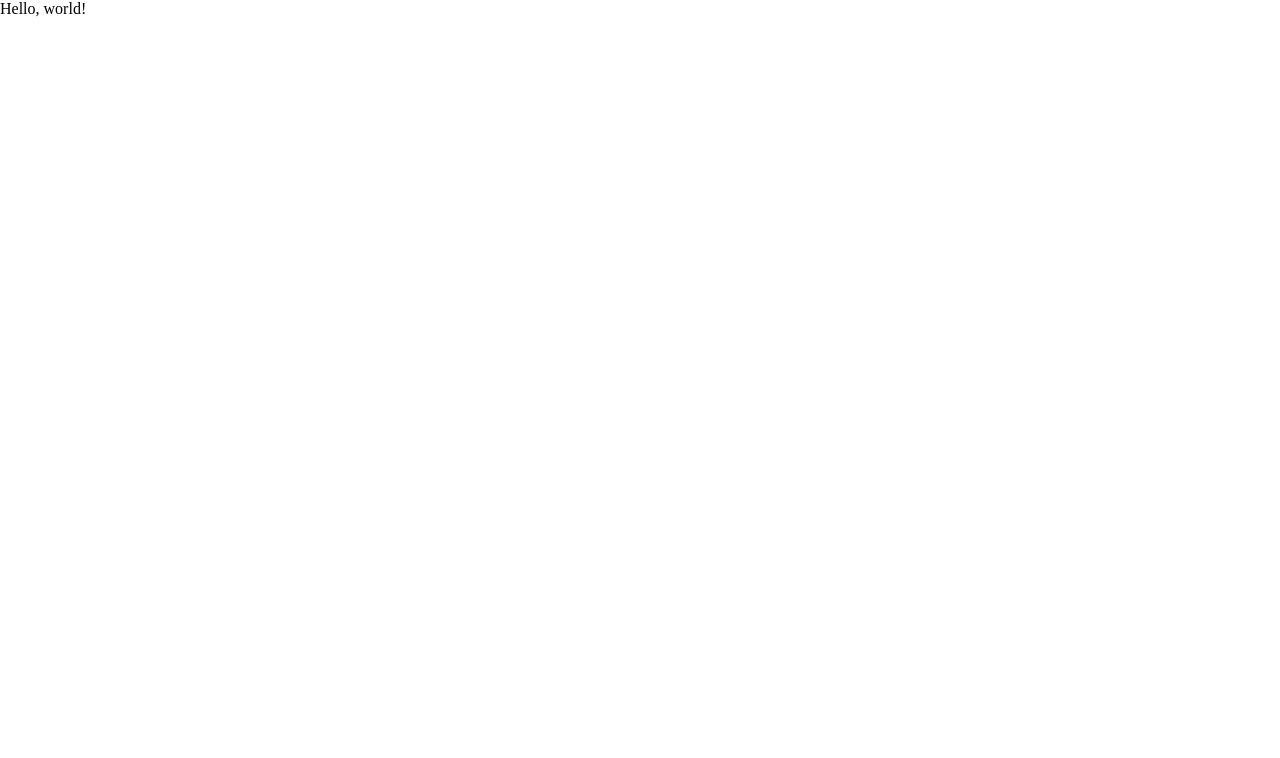
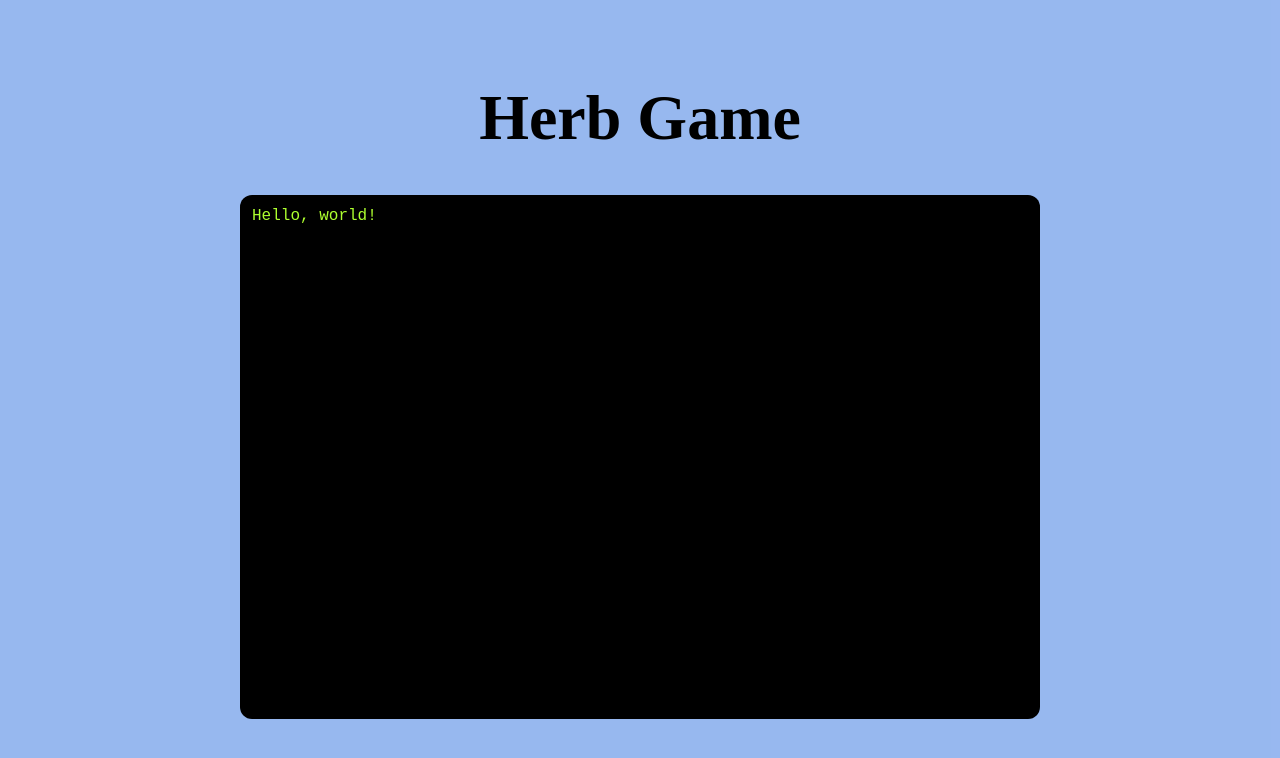
Before and after one commit to sekelsta/herb_game, a website built with Vite: page www/index.html in a window 1280 px wide. Built offline with nearby package versions, Linux system fonts and the light colour scheme.

Commit message:
basic layout

```diff
--- a/www/index.html
+++ b/www/index.html
@@ -7,7 +7,13 @@
     <title>Herb Game</title>
   </head>
   <body>
-    <div id="app">Hello, world!</div>
+    <div id="background">
+      <div id="content">
+        <h1 id="title">Herb Game</h1>
+        <div id="terminal">Hello, world!</div>
+      </div>
+    </div>
+
     <script type="module" src="/src/main.ts"></script>
   </body>
 </html>
--- a/www/src/style.css
+++ b/www/src/style.css
@@ -1,4 +1,63 @@
 html,
 body {
   margin: 0;
+  width: 100%;
+  height: 100%;
 }
+
+#background {
+  position: relative;
+  width: 100%;
+  height: 100%;
+  overflow: auto;
+
+  /* Background color*/
+  animation: pulse 120s infinite;
+}
+
+@keyframes pulse {
+  0%,
+  100% {
+    /* water */
+    background-color: rgba(0, 87, 250, 0.639);
+  }
+  25% {
+    /* air */
+    background-color: rgb(238, 237, 222);
+  }
+  50% {
+    /* fire */
+    background-color: rgb(208, 76, 27);
+  }
+  75% {
+    /* earth */
+    background-color: rgb(165, 116, 42);
+  }
+}
+
+#content {
+  position: absolute;
+  transform: translate(-50%, -50%);
+  left: 50%;
+  top: 50%;
+  width: 800px;
+}
+
+#title {
+  margin-top: 0;
+  margin-bottom: 40px;
+
+  text-align: center;
+  font-size: 64px;
+}
+
+#terminal {
+  height: 500px;
+
+  border-radius: 12px;
+  padding: 12px;
+
+  background-color: black;
+  color: greenyellow;
+  font-family: "Courier New", Courier, monospace;
+}
```
